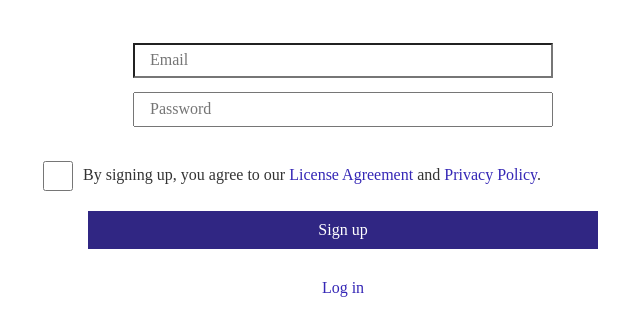
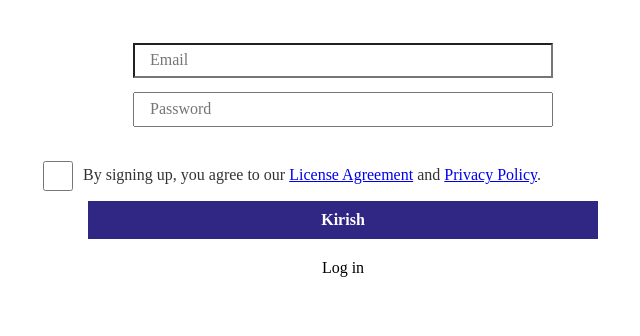
Before and after one commit to muzaffarovhayotbek/najot-ta-lim, a plain HTML site: page index.html in a window 1280 px wide. Shown: the part 162-498 px from the top of the page, without its empty margins (297-937 px from the left). Drawn offline with Linux system fonts and the light colour scheme.

Commit message:
asosiy html qoshildi

```diff
--- a/index.html
+++ b/index.html
@@ -6,6 +6,7 @@
     <link rel="stylesheet" href="./styles/index.css" />
     <title>najot talim</title>
   </head>
+
   <body>
     <div class="wrapper">
       <div class="container wrapper__container">
@@ -41,9 +42,10 @@
                 <a href="#">Privacy Policy</a>.</label
               >
             </div>
-            <div class="foot">
-              <button>Sign up</button>
-            </div>
+
+            <button class="foot-button">
+              <a href="./html/asosiy.html">Kirish</a>
+            </button>
 
             <div class="div">
               <a class="foot-a" href="#">Log in</a>
--- a/styles/index.css
+++ b/styles/index.css
@@ -67,22 +67,21 @@
   margin-right: 10px;
 }
 
-a {
-  text-decoration: none;
-  color: #3527b6;
-  font-size: 16px;
-}
-
 #agree {
   width: 30px;
   height: 30px;
 }
 
-.foot {
-  margin-top: 20px;
+
+.foot-button > a {
+  text-decoration: none;
+  color: white;
+  font-weight: bold;
 }
-
-.foot > button {
+.foot-button > a:hover {
+  text-decoration: underline;
+}
+.foot-button {
   width: 510px;
   height: 38.88px;
   padding: 5.6px 16px;
@@ -90,17 +89,24 @@ a {
   border: none;
   color: #fff;
 }
+.foot > a {
+  font-size: 20px;
+  text-decoration: none;
+  color: #fff;
+}
 
-.container{
+.container {
   text-align: center;
 }
-.foot-a{
+.foot-a {
+  text-decoration: none;
   font-size: 16px;
   display: inline-block;
-    margin-top: 30px;
+  margin-top: 20px;
   transition: all 1s;
+  color: #000000;
 }
 
-.foot-a:hover{
-    text-decoration: underline; /* Hover (ustiga bosilganda) tag chiziq */
+.foot-a:hover {
+  text-decoration: underline;
 }
```
Also changed, not shown: html/asosiy.html (added, +11 -0 lines), images/photo_2024-09-03_19-36-11.jpg (added). Lines whose indentation alone changed are shown as unchanged.
